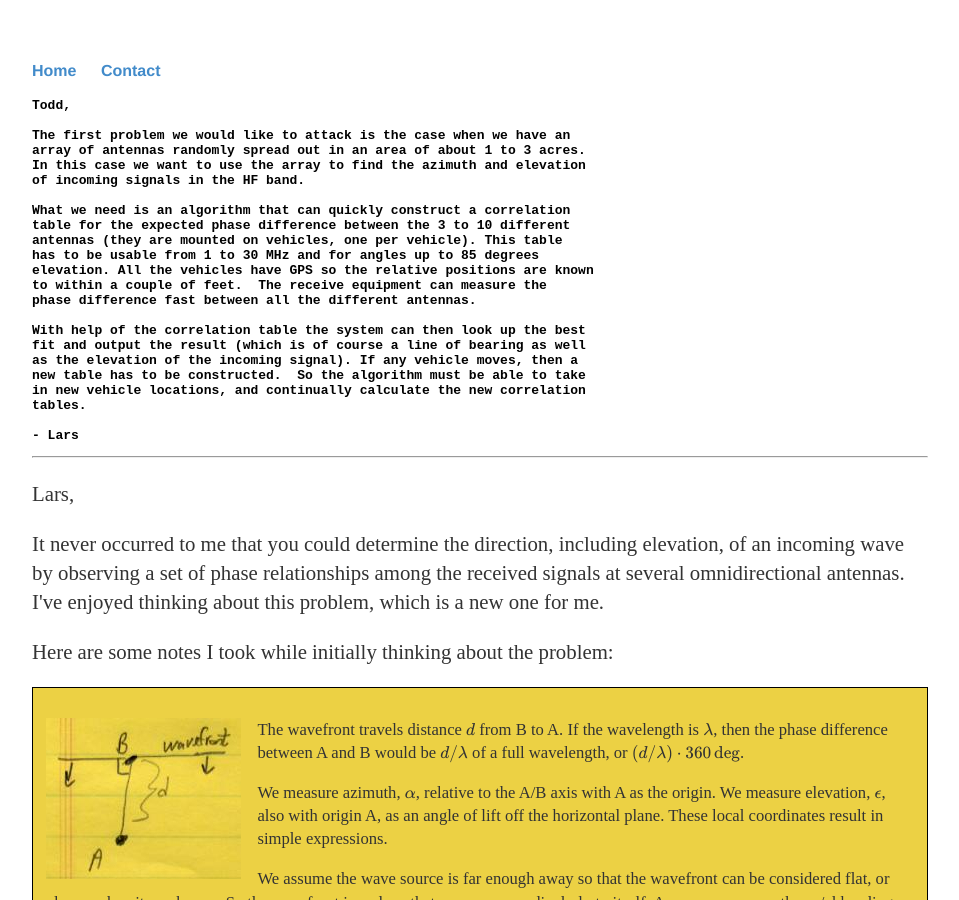
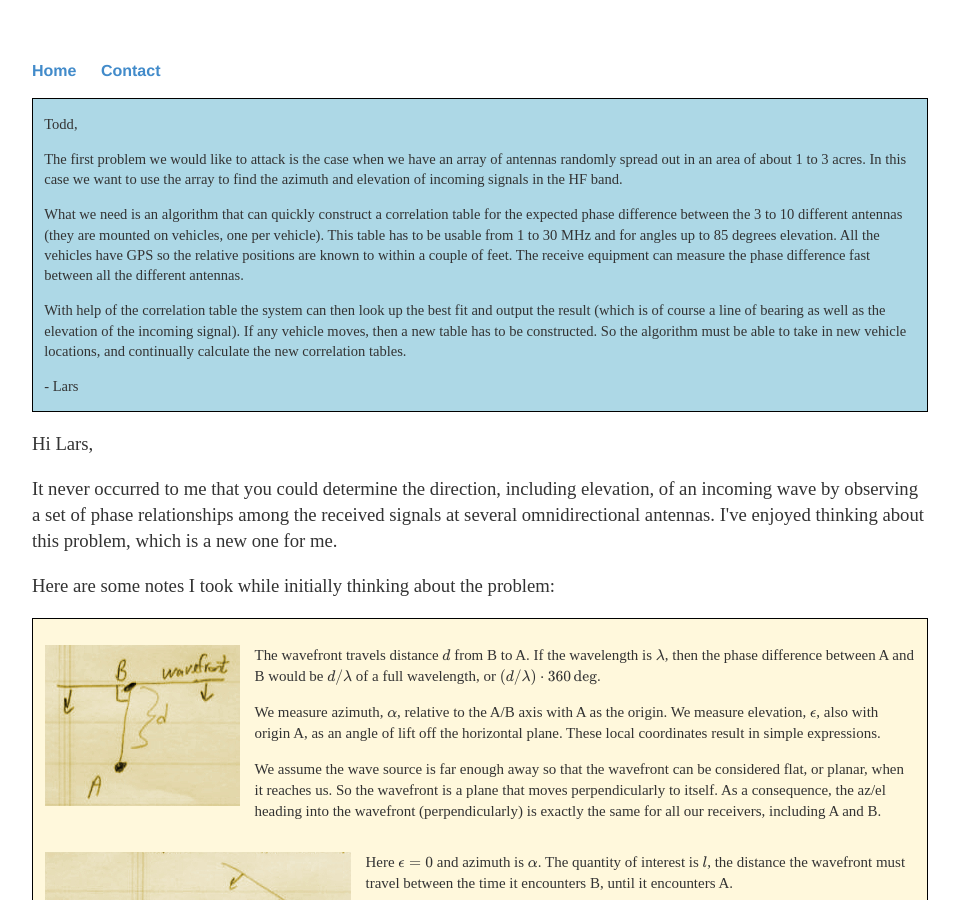
Before and after one commit to ttdoucet/ttdoucet.github.io, a Jekyll site: the page built from df/index.html, in a window 1280 px wide and 900 px high. Shown: the whole window, without its empty margins (160-1119 px from the left). Built offline with Jekyll 4.4.1, drawn with Linux system fonts in a browser that asks for light colours; formulas are drawn with MathJax 3; some of the changed text lies outside the part shown.

Commit message:
Adjusted colors on DF.

```diff
--- a/df/index.html
+++ b/df/index.html
@@ -4,16 +4,16 @@ title: Direction finding
 ---
 <script src='https://cdnjs.cloudflare.com/ajax/libs/mathjax/2.7.5/latest.js?config=TeX-MML-AM_CHTML' async></script>
 
-<b>
-<pre>
-Todd,
 
-The first problem we would like to attack is the case when we have an
+<div style="font-size: 0.7em; background-color: lightblue; border: 1px solid black; padding-left: 1em; padding-right: 1em;">
+<p>Todd,
+
+<p>The first problem we would like to attack is the case when we have an
 array of antennas randomly spread out in an area of about 1 to 3 acres.
 In this case we want to use the array to find the azimuth and elevation
 of incoming signals in the HF band.
 
-What we need is an algorithm that can quickly construct a correlation
+<p>What we need is an algorithm that can quickly construct a correlation
 table for the expected phase difference between the 3 to 10 different
 antennas (they are mounted on vehicles, one per vehicle). This table
 has to be usable from 1 to 30 MHz and for angles up to 85 degrees
@@ -21,19 +21,18 @@ elevation. All the vehicles have GPS so the relative positions are known
 to within a couple of feet.  The receive equipment can measure the
 phase difference fast between all the different antennas.
 
-With help of the correlation table the system can then look up the best
+<p>With help of the correlation table the system can then look up the best
 fit and output the result (which is of course a line of bearing as well
 as the elevation of the incoming signal). If any vehicle moves, then a
 new table has to be constructed.  So the algorithm must be able to take
 in new vehicle locations, and continually calculate the new correlation
 tables.
 
-- Lars
-</pre>
-</b>
-<hr />
+<p>- Lars
+</div>
 
-<p>Lars,
+<div style="font-size: 0.9em;">
+<p>Hi Lars,
 
 <p>It never occurred to me that you could determine the direction,
 including elevation, of an incoming wave by observing a set of phase
@@ -43,7 +42,7 @@ for me.
 
 <p>Here are some notes I took while initially thinking about the problem:
 
-<div style="background-color: #ECD144; border: 1px solid black; padding: 1em; font-size: 0.8em">
+<div style="background-color: cornsilk; border: 1px solid black; padding: 1em; font-size: 0.8em">
 
 <p>
 <img src="docs/azel-notes-1.jpg" style="float:left; margin-right:1em">
@@ -163,20 +162,6 @@ local coordinates, do the simple calculation, and fill up your table.
 <p>Of course I might have muffed the calculation.  If so, tell me!  (I don't mind having
 my early mistakes caught so that I don't go too far with bad results.)
 
-
-<hr />
-
-<p>I would like to know the desired accuracy of the system.  Then I might be able to work out
-how big these tables need to be.  Also, note that these tables I described depend
-on the wavelength.  So if you have 50 transmitters on different freqs, you'll need
-50 tables.
-
-<p>Note also that the stated gps accuracy of a couple feet might start to become
-problematical up around 30 MHz, where the wavelength is only 10 meters, or around
-30 feet.
-
-<p>Also, I'd really like to know how accurate the phase measurements are,
-and what the resolution is.
 
 <hr />
 
@@ -420,3 +405,5 @@ is potentially winning.  Please let me know what you think.
 
 
 <p>Todd
+
+</div>
```
Also changed, not shown: df/docs/azel-notes-1.jpg, df/docs/azel-notes-2.jpg, df/docs/azel-notes-3.jpg.
